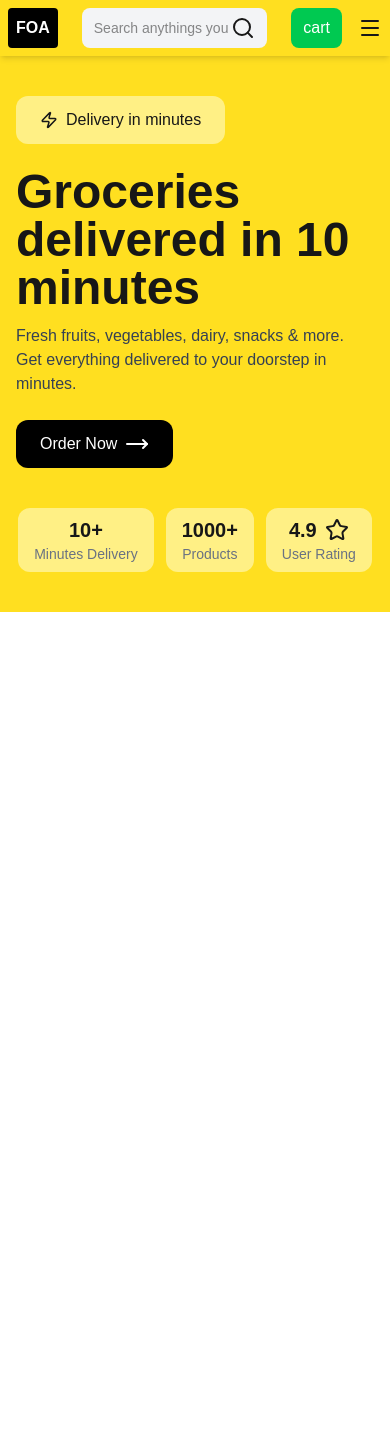
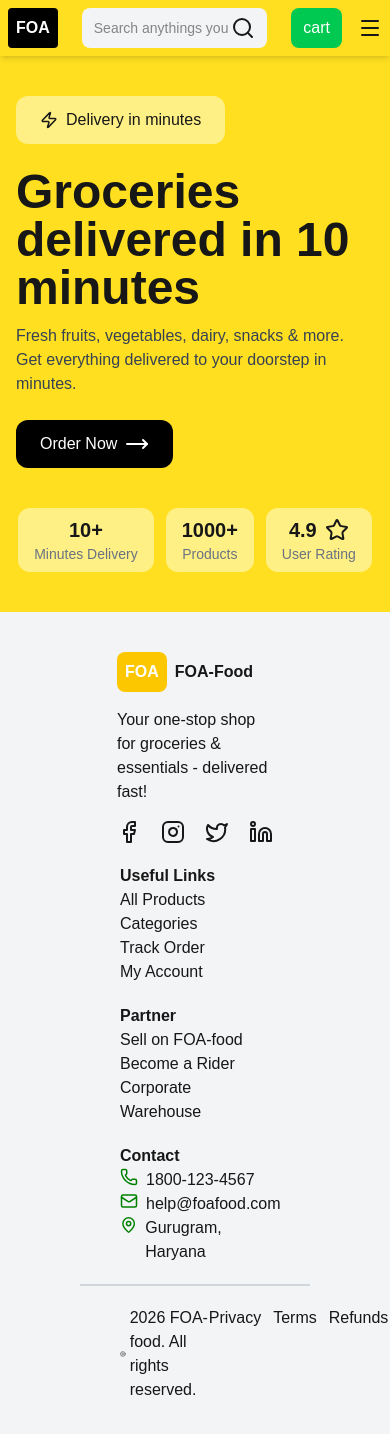
Before and after one commit to Kareena2070/E-commerce, a Next.js app in the folder ecommerce/: page / in a window 390 px wide. Shown: the top 1434 px of the page. Before the commit the page ends 844 px from the top, so only its background shows below. Built offline with nearby package versions, Linux system fonts and the light colour scheme.

Commit message:
Added footer with fully responsivness

```diff
--- /dev/null
+++ b/ecommerce/app/components/Footer.tsx
@@ -0,0 +1,72 @@
+import { Facebook, Instagram, Twitter , Linkedin, Phone, Mail, MapPin, Copyright } from 'lucide-react';
+function Footer() {
+    return (
+        <>
+            <footer className="bg-gray-100 lg:px-40 px-20 py-5 pb-6">
+                <div className='flex gap-5 py-5 px-10  items-center flex-col lg:flex-row'>
+                    <div className='flex flex-col gap-4'>
+                        {/* Logo */}
+                        <div className="flex  items-center gap-2 font-bold">
+                            <div className="bg-yellow-400 p-2 text-white rounded-lg">
+                                FOA
+                            </div>
+                            <p>FOA-Food</p>
+                        </div>
+
+                       <div className='flex flex-col gap-4'>
+                            <p>Your one-stop shop for groceries & essentials - delivered fast!</p>
+
+                            <div className='flex gap-5'>
+                                <Facebook /> <Instagram /> <Twitter /> <Linkedin />
+                            </div>
+                        </div>
+                    </div>
+
+                   <div className='flex gap-5 justify-between items-center w-full flex-wrap lg:flex-nowrap'>
+                     <div>
+                        <div className='font-bold'>Useful Links</div>
+                        <div>
+                            <div>All Products</div>
+                            <div>Categories</div>
+                            <div>Track Order</div>
+                            <div>My Account</div>
+                        </div>
+                    </div>
+
+                    <div>
+                        <div className='font-bold'>Partner</div>
+                        <div>
+                            <div>Sell on FOA-food</div>
+                            <div>Become a Rider</div>
+                            <div>Corporate</div>
+                            <div>Warehouse</div>
+                        </div>
+                    </div>
+
+                    <div>
+                        <div className='font-bold'>Contact</div>
+                        <div>
+                            <div className='flex gap-2'> <Phone size={18} color='green'/>1800-123-4567</div>
+                            <div className='flex gap-2'> <Mail size={18} color='green'/> help@foafood.com</div>
+                            <div className='flex gap-2'><MapPin size={18} color='green'/> Gurugram, Haryana</div>
+                        </div>
+                    </div>
+                   </div>
+                </div>
+
+                <div className='bg-gray-300 py-[1px]'></div>
+
+                <div className='flex justify-between py-5 px-10'>
+                    <div className='flex gap-1 items-center'><Copyright size={18} />2026 FOA-food. All rights reserved.</div>
+                    <div className='flex gap-3'>
+                        <p>Privacy</p>
+                        <p>Terms</p>
+                        <p>Refunds</p>
+                    </div>
+                </div>
+            </footer>
+        </>
+    );
+}
+
+export default Footer
--- a/ecommerce/app/page.tsx
+++ b/ecommerce/app/page.tsx
@@ -1,5 +1,6 @@
 import Navbar  from "./components/Navbar";
 import HeroSection from "./home/Hero";
+import Footer from "./components/Footer";
 
 export default function Home() {
   return (
@@ -7,6 +8,8 @@ export default function Home() {
     <Navbar />
     <HeroSection />
 
+    <Footer />
+
     </>
   );
 }
```
